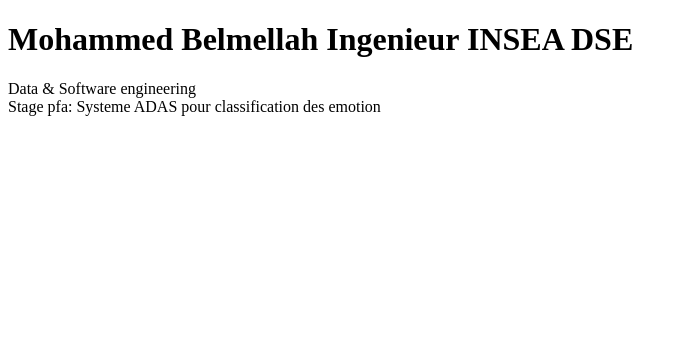
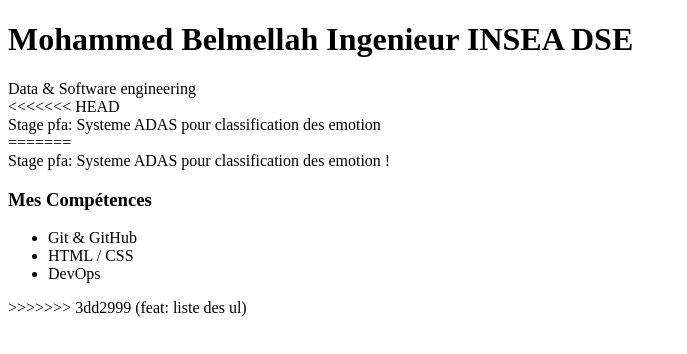
Before and after one commit to Mohammed-Belmellah/TP_GIT, a plain HTML site: page index.html in a window 1280 px wide. Shown: the whole page, without its empty margins (0-687 px from the left). Drawn offline with Linux system fonts and the light colour scheme.

Commit message:
feat: liste des ul

```diff
--- a/index.html
+++ b/index.html
@@ -9,7 +9,17 @@
 
     <h1> Mohammed Belmellah Ingenieur INSEA DSE</h1>
     <div>Data & Software engineering</div>
+<<<<<<< HEAD
     <div>Stage pfa: Systeme ADAS pour classification des emotion </div>
+=======
+    <div>Stage pfa: Systeme ADAS pour classification des emotion !</div>
+    <h3>Mes Compétences</h3>
+        <ul>
+            <li>Git & GitHub</li>
+            <li>HTML / CSS</li>
+            <li>DevOps</li>
+        </ul>
+>>>>>>> 3dd2999 (feat: liste des ul)
 
 </body>
 </html>
```
